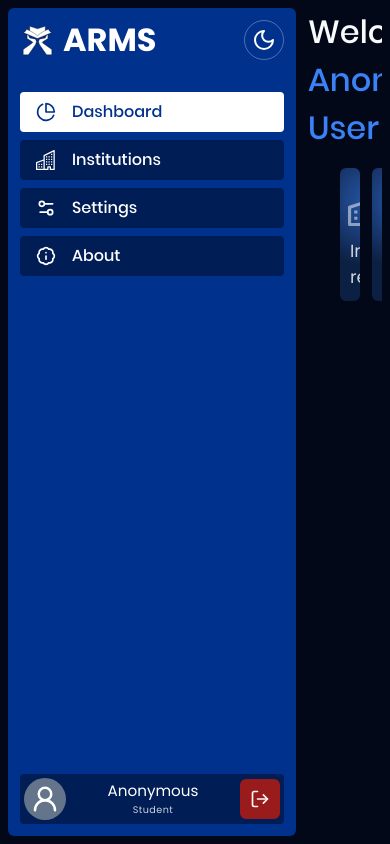
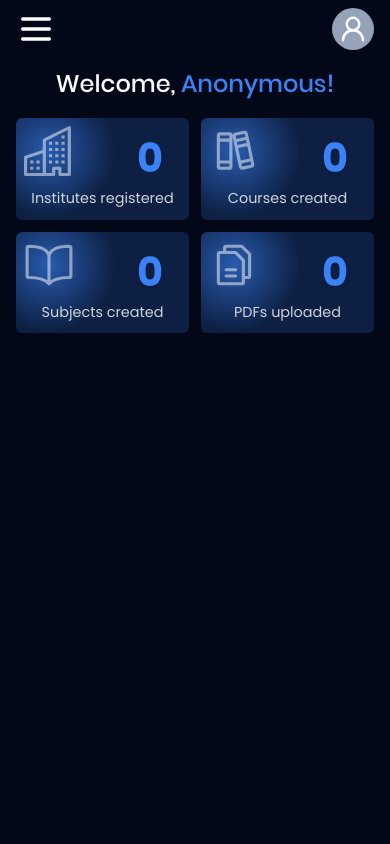
Before and after one commit to ChiragChrg/arms-v3, a Next.js app: page /dashboard in a window 390 px wide. Built offline with nearby package versions, Linux system fonts and the light colour scheme; no server answers; the database is empty.

Commit message:
Added Mobile Sidebar ✨🔥

```diff
--- a/src/app/(user)/dashboard/page.tsx
+++ b/src/app/(user)/dashboard/page.tsx
@@ -7,10 +7,17 @@ import OpenBookSVG from '@/assets/OpenBookSVG'
 import DocumentsSVG from '@/assets/DocumentsSVG'
 import CountUp from "react-countup"
 import axios from 'axios'
+import useSidebarStore from '@/store/useSidebarStore'
+import { MenuIcon, User2 } from 'lucide-react'
+import { CircleLoader } from '@/components/CustomUI/Skeletons'
+import { useSession } from 'next-auth/react'
+import Image from 'next/image'
 
 const Dashboard = () => {
     const [count, setCount] = useState<Record<string, number>>({})
     const { user } = useUserStore()
+    const { setShowSidebar } = useSidebarStore()
+    const { status } = useSession()
 
     useEffect(() => {
         const GetCount = async () => {
@@ -27,20 +34,48 @@ const Dashboard = () => {
         GetCount()
     }, [])
 
+    useEffect(() => {
+        if (typeof window !== 'undefined' && window?.innerWidth >= 640) {
+            setShowSidebar(true)
+        }
+    }, [window, window?.innerWidth])
+
     return (
         <section className='w-full h-full overflow-y-auto'>
-            <h1 className='text-[2em] font-medium'>
+            <div className="flex sm:hidden justify-between items-center px-2 mb-4">
+                <MenuIcon size={40} className='sm:hidden text-logoClr dark:text-white' onClick={() => setShowSidebar(true)} />
+
+                <div className="flex_center w-fit aspect-square rounded-full overflow-hidden">
+                    <CircleLoader size='40px' className={status == "loading" ? 'block' : "hidden"} />
+                    {user?.avatarImg ?
+                        <Image
+                            src={user?.avatarImg}
+                            alt='User_Avatar'
+                            width={40}
+                            height={40}
+                            loading='eager'
+                            className={status == "loading" ? 'hidden' : "block object-cover"}
+                        />
+                        :
+                        <div className={status == "loading" ? 'hidden' : "block bg-slate-400 text-white w-fit p-1.5"}>
+                            <User2 size={30} />
+                        </div>
+                    }
+                </div>
+            </div>
+
+            <h1 className='text-[1.5em] text-center sm:text-[2em] font-medium'>
                 Welcome,
-                <span className="text-primary"> {user?.username || "Anonymous User"}!</span>
+                <span className="text-primary"> {user?.username || "Anonymous"}!</span>
             </h1>
 
-            <div className="grid grid-cols-4 gap-8 mx-8 mt-4">
+            <div className="grid grid-cols-2 sm:grid-cols-4 gap-3 sm:gap-8 mx-2 sm:mx-8 mt-4">
                 <div className="relative rounded-md flex flex-col items-end bg-primary/20 overflow-hidden p-2.5">
                     <div className="absolute top-[-2em] left-[-2em] p-10 rounded-full radialGradient text-white/70 dark:text-white/50">
                         <BuildingSVG size='50' />
                     </div>
                     <CountUp end={count?.institute || 0} duration={4} className='text-[2.5em] font-bold text-primary leading-[1.5em] mr-4 z-[1]' />
-                    <p className='w-full text-center text-[1.1em] text-baseClr dark:text-white/80 z-[1]'>Institutes registered</p>
+                    <p className='w-full text-center text-[0.9em] sm:text-[1.1em] text-baseClr dark:text-white/80 z-[1]'>Institutes registered</p>
                 </div>
 
                 <div className="relative rounded-md flex flex-col items-end bg-primary/20 overflow-hidden p-2.5">
@@ -48,7 +83,7 @@ const Dashboard = () => {
                         <BookStackSVG size='50' />
                     </div>
                     <CountUp end={count?.course || 0} duration={4} className='text-[2.5em] font-bold text-primary drop-shadow leading-[1.5em] mr-4 z-[1]' />
-                    <p className='w-full text-center text-[1.1em] text-baseClr dark:text-white/80 z-[1]'>Courses created</p>
+                    <p className='w-full text-center text-[0.9em] sm:text-[1.1em] text-baseClr dark:text-white/80 z-[1]'>Courses created</p>
                 </div>
 
                 <div className="relative rounded-md flex flex-col items-end bg-primary/20 overflow-hidden p-2.5">
@@ -56,7 +91,7 @@ const Dashboard = () => {
                         <OpenBookSVG size='50' />
                     </div>
                     <CountUp end={count?.subject || 0} duration={4} className='text-[2.5em] font-bold text-primary drop-shadow leading-[1.5em] mr-4 z-[1]' />
-                    <p className='w-full text-center text-[1.1em] text-baseClr dark:text-white/80 z-[1]'>Subjects created</p>
+                    <p className='w-full text-center text-[0.9em] sm:text-[1.1em] text-baseClr dark:text-white/80 z-[1]'>Subjects created</p>
                 </div>
 
                 <div className="relative rounded-md flex flex-col items-end bg-primary/20 overflow-hidden p-2.5">
@@ -64,7 +99,7 @@ const Dashboard = () => {
                         <DocumentsSVG size='50' />
                     </div>
                     <CountUp end={count?.document || 0} duration={4} className='text-[2.5em] font-bold text-primary drop-shadow leading-[1.5em] mr-4 z-[1]' />
-                    <p className='w-full text-center text-[1.1em] text-baseClr dark:text-white/80 z-[1]'>PDFs uploaded</p>
+                    <p className='w-full text-center text-[0.9em] sm:text-[1.1em] text-baseClr dark:text-white/80 z-[1]'>PDFs uploaded</p>
                 </div>
             </div>
         </section>
--- a/src/components/Sidebar.tsx
+++ b/src/components/Sidebar.tsx
@@ -3,17 +3,30 @@ import ThemeButton from './CustomUI/ThemeButton'
 import Link from 'next/link'
 import UserAvatar from './UserAvatar'
 import { usePathname } from 'next/navigation'
-import useUserStore from '@/store/useUserStore'
 import Logo from '@/assets/Logo'
 import { cn } from '@/lib/utils'
-import { BadgeInfoIcon, PieChart, Settings2 } from 'lucide-react'
+import { BadgeInfoIcon, PieChart, Settings2, X } from 'lucide-react'
 import BuildingSVG from '@/assets/BuildingSVG'
+import useSidebarStore from '@/store/useSidebarStore'
 
 const Sidebar = () => {
+    const { showSidebar, setShowSidebar } = useSidebarStore()
     const pathname = usePathname()
 
     return (
-        <header className='min-w-[18em] h-full p-3 rounded-md flex flex-col gap-4 bg-baseClr'>
+        <header
+            style={{
+                transform: `translateX(${showSidebar ? "0" : "-150%"})`,
+                pointerEvents: showSidebar ? "auto" : "none",
+                userSelect: showSidebar ? "auto" : "none",
+            }}
+            className='sm:min-w-[18em] fixed inset-2 sm:inset-auto sm:relative sm:h-full p-3 rounded-2xl sm:rounded-md flex flex-col gap-4 bg-baseClr z-10 transition-transform duration-300'>
+            <div
+                className="flex_center sm:hidden mx-auto border border-white text-white rounded-full p-1"
+                onClick={() => setShowSidebar(false)}>
+                <X size={30} />
+            </div>
+
             <div className="w-full flex justify-between items-center text-white">
                 <div className='flex_center gap-2'>
                     <Logo
@@ -26,7 +39,7 @@ const Sidebar = () => {
                 <ThemeButton />
             </div>
 
-            <nav className='flex justify-between items-center flex-col gap-2 w-full mt-4 font-medium'>
+            <nav className='flex justify-between items-center flex-col gap-4 sm:gap-2 w-full mt-4 font-medium'>
                 <Link href={`/dashboard`}
                     className={cn('flex justify-start items-center gap-4 w-full px-4 py-2 rounded text-white bg-black/40',
                         pathname === `/dashboard` && "text-baseClr bg-white")}>
--- /dev/null
+++ b/src/store/useSidebarStore.ts
@@ -0,0 +1,13 @@
+import { create } from "zustand";
+
+interface SidebarState {
+    showSidebar: boolean,
+    setShowSidebar: (state: boolean) => void
+}
+
+const useSidebarStore = create<SidebarState>((set) => ({
+    showSidebar: false,
+    setShowSidebar: (state: boolean) => set({ showSidebar: state })
+}))
+
+export default useSidebarStore
```
